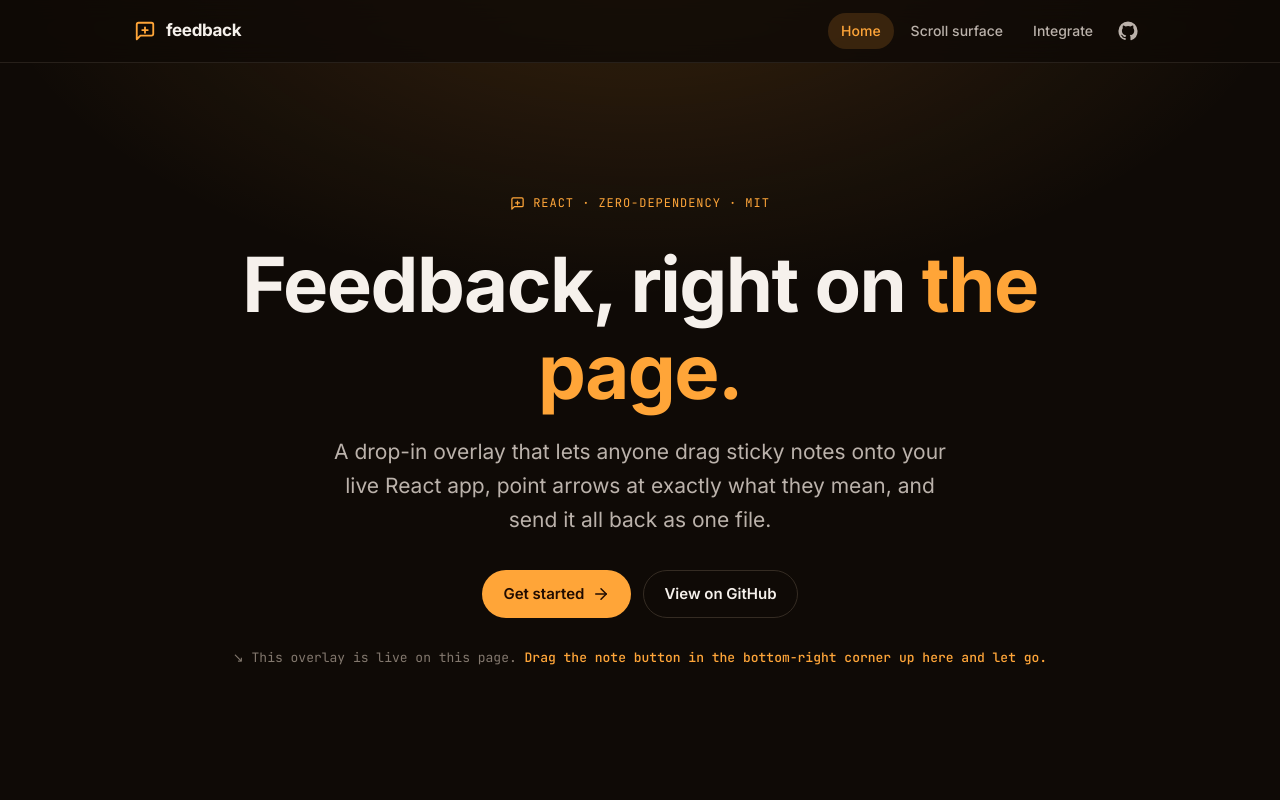
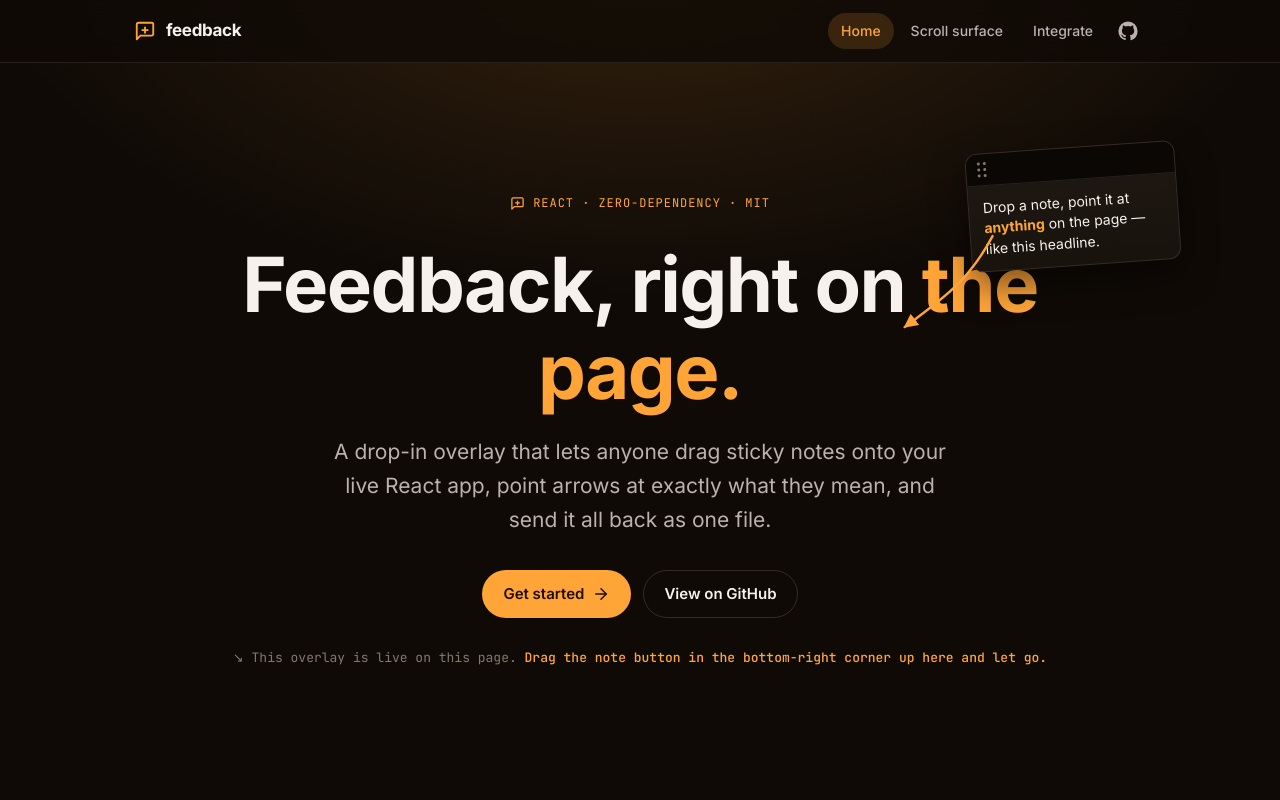
Before and after one commit to dustinlacewell/feedback, a React (Vite) app in the folder site/: page / in a window 1280 px wide. Shown: the top 800 px of the page. Built offline with nearby package versions, Linux system fonts and the light colour scheme.

Commit message:
site: pin a decorative note in the hero pointing at the headline

```diff
--- /dev/null
+++ b/site/src/components/HeroNote.tsx
@@ -0,0 +1,36 @@
+/**
+ * A decorative sticky note pinned in the hero, arrow drawn at the
+ * headline — a still frame of what the overlay does, always on. It mimics
+ * the real note's chrome but isn't wired to the document, so it's present
+ * on every load and never moves.
+ */
+export function HeroNote() {
+  return (
+    <div className="s-heronote" aria-hidden>
+      <div className="s-heronote__card">
+        <div className="s-heronote__bar">
+          <span className="s-heronote__grip">
+            <i /> <i /> <i /> <i /> <i /> <i />
+          </span>
+        </div>
+        <p className="s-heronote__body">
+          Drop a note, point it at <b>anything</b> on the page — like this headline.
+        </p>
+      </div>
+      <svg className="s-heronote__arrow" viewBox="0 0 140 118" fill="none" aria-hidden>
+        <defs>
+          <marker id="heronote-head" markerWidth="8" markerHeight="8" refX="5.5" refY="3" orient="auto">
+            <path d="M0 0 L6 3 L0 6 Z" fill="currentColor" />
+          </marker>
+        </defs>
+        <path
+          d="M126 10 C 96 58 66 74 26 100"
+          stroke="currentColor"
+          strokeWidth="2.5"
+          strokeLinecap="round"
+          markerEnd="url(#heronote-head)"
+        />
+      </svg>
+    </div>
+  )
+}
--- a/site/src/pages/Home.tsx
+++ b/site/src/pages/Home.tsx
@@ -1,5 +1,6 @@
 import { Link } from '../router'
 import { CodeBlock } from '../components/CodeBlock'
+import { HeroNote } from '../components/HeroNote'
 import { BubbleIcon, DragIcon, TargetIcon, PaletteIcon, RouteIcon, LayersIcon, SaveIcon, ArrowRight } from '../components/icons'
 
 const FEATURES = [
@@ -28,6 +29,7 @@ export function Home() {
     <>
       <header className="s-hero">
         <div className="s-container">
+          <HeroNote />
           <span className="s-eyebrow">
             <BubbleIcon size={15} /> React · zero-dependency · MIT
           </span>
--- a/site/src/theme.css
+++ b/site/src/theme.css
@@ -222,6 +222,71 @@ h3 {
 .s-hero {
   padding: clamp(64px, 12vw, 130px) 0 72px;
   text-align: center;
+}
+.s-hero .s-container {
+  position: relative;
+}
+
+/* Decorative "live note" pinned in the corner of the hero. */
+.s-heronote {
+  position: absolute;
+  top: -46px;
+  right: -8px;
+  width: 210px;
+  transform: rotate(-4deg);
+  text-align: left;
+  pointer-events: none;
+  z-index: 3;
+}
+.s-heronote__card {
+  border-radius: 12px;
+  border: 1px solid var(--border);
+  background: linear-gradient(180deg, var(--bg-card), var(--bg-raised));
+  box-shadow: 0 14px 34px rgba(0, 0, 0, 0.5);
+  overflow: hidden;
+}
+.s-heronote__bar {
+  display: flex;
+  align-items: center;
+  padding: 8px 11px;
+  background: var(--bg-code);
+  border-bottom: 1px solid var(--border-soft);
+}
+.s-heronote__grip {
+  display: grid;
+  grid-template-columns: repeat(2, 3px);
+  grid-auto-rows: 3px;
+  gap: 3px;
+}
+.s-heronote__grip i {
+  width: 3px;
+  height: 3px;
+  border-radius: 999px;
+  background: var(--text-faint);
+}
+.s-heronote__body {
+  margin: 0;
+  padding: 12px 14px;
+  font-size: 14px;
+  line-height: 1.45;
+  color: var(--text);
+}
+.s-heronote__body b {
+  color: var(--accent);
+}
+.s-heronote__arrow {
+  position: absolute;
+  top: 74px;
+  left: -96px;
+  width: 132px;
+  height: 111px;
+  overflow: visible;
+  color: var(--accent);
+}
+@media (max-width: 960px) {
+  .s-heronote {
+    display: none;
+  }
 }
 .s-hero h1 {
   font-size: clamp(40px, 8vw, 76px);
```
